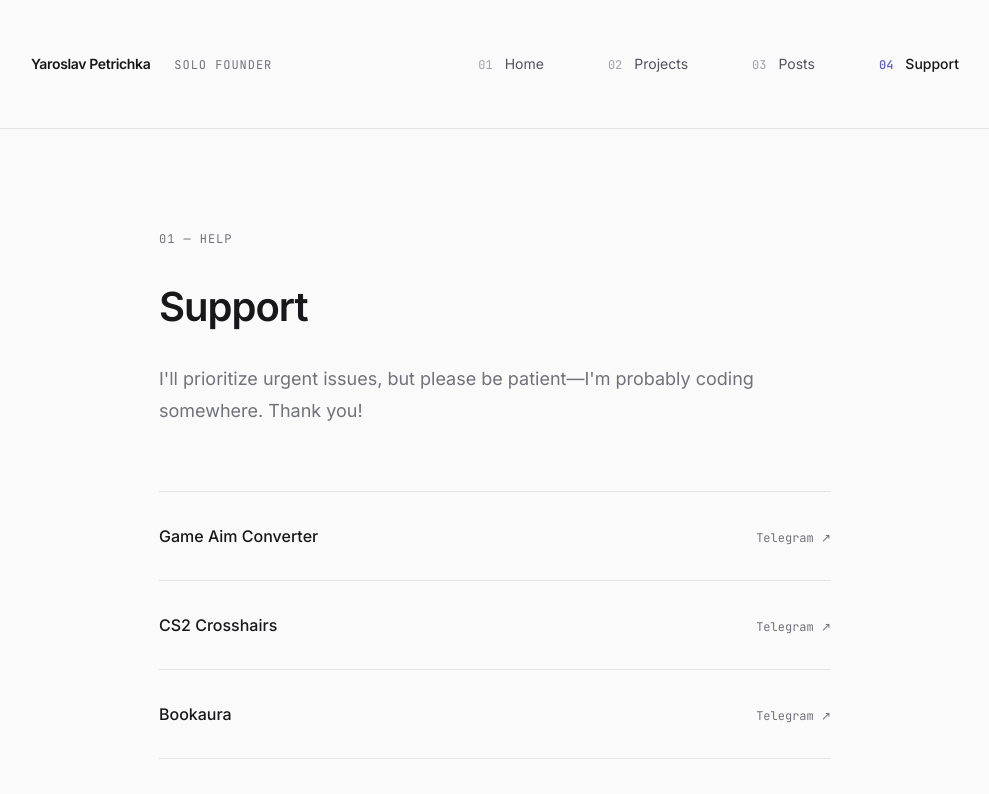
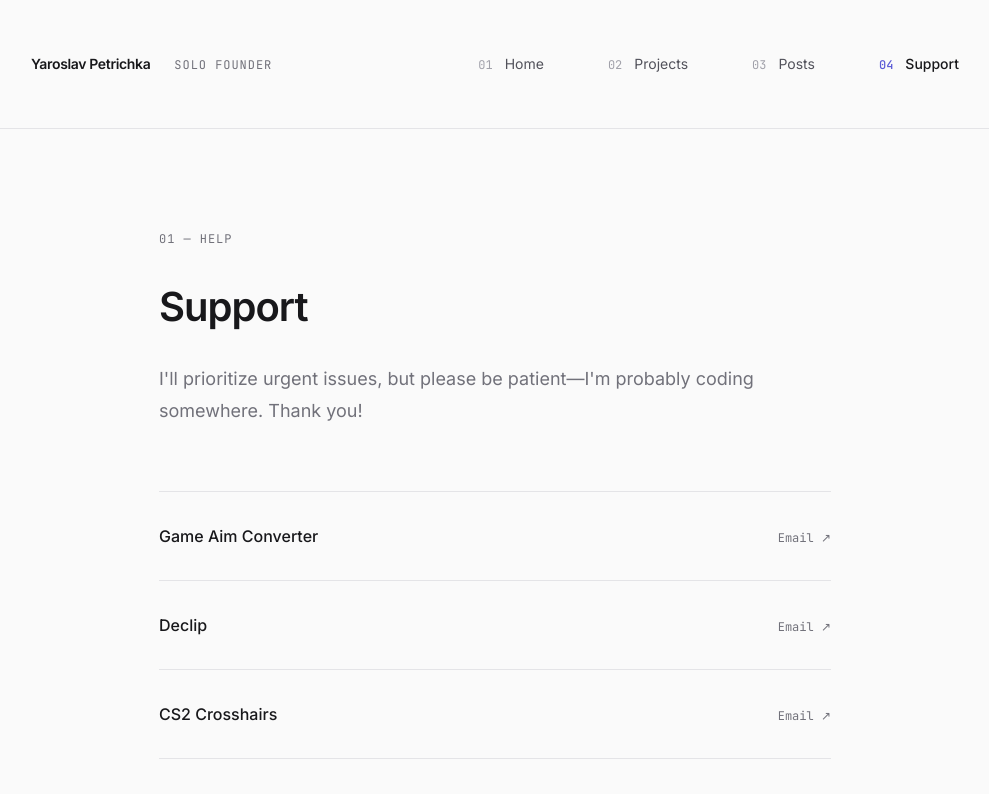
Before and after one commit to yapetrichka/blog, a Next.js app in the folder blog-nextjs/: page /support in a window 1280 px wide. Shown: the top 794 px of the page, without its empty margins (145-1134 px from the left). Built offline with nearby package versions, Linux system fonts and the light colour scheme.

Commit message:
feat: Add Declip to support and switch the support links to email
Each row now opens a mailto to the address in site.config with a
per-app subject, e.g. "Declip Support", instead of a Telegram channel.

```diff
--- a/blog-nextjs/src/app/support/page.tsx
+++ b/blog-nextjs/src/app/support/page.tsx
@@ -1,41 +1,26 @@
 import type { Metadata } from 'next'
+import siteConfig from '@/site.config'
 
 export const metadata: Metadata = {
   title: 'Support | Yaroslav Petrichka',
-  description: "Get support for Game Aim Converter, CS2 Crosshairs, Bookaura, and Univerter. I'll prioritize urgent issues, but please be patient—I'm probably coding somewhere. Thank you!",
+  description: "Get support for Game Aim Converter, Declip, CS2 Crosshairs, Bookaura, and Univerter. I'll prioritize urgent issues, but please be patient—I'm probably coding somewhere. Thank you!",
   openGraph: {
     title: 'Support | Yaroslav Petrichka',
-    description: "Get support for Game Aim Converter, CS2 Crosshairs, Bookaura, and Univerter.",
+    description: "Get support for Game Aim Converter, Declip, CS2 Crosshairs, Bookaura, and Univerter.",
     type: 'website'
   }
 }
 
 const supportLinks = [
-  {
-    id: 'game-aim-converter',
-    name: 'Game Aim Converter',
-    channel: 'Telegram Support',
-    url: 'https://t.me/game_aim_converter'
-  },
-  {
-    id: 'cs2-crosshairs',
-    name: 'CS2 Crosshairs',
-    channel: 'Telegram Support',
-    url: 'https://t.me/cs_crosshairs'
-  },
-  {
-    id: 'bookaura',
-    name: 'Bookaura',
-    channel: 'Telegram Support',
-    url: 'https://t.me/reading_tracker_bookaura'
-  },
-  {
-    id: 'univerter',
-    name: 'Univerter',
-    channel: 'Telegram Support',
-    url: 'https://t.me/unit_m_converter'
-  }
+  { id: 'game-aim-converter', name: 'Game Aim Converter' },
+  { id: 'declip', name: 'Declip' },
+  { id: 'cs2-crosshairs', name: 'CS2 Crosshairs' },
+  { id: 'bookaura', name: 'Bookaura' },
+  { id: 'univerter', name: 'Univerter' }
 ]
+
+const mailtoFor = (name: string) =>
+  `mailto:${siteConfig.social.email}?subject=${encodeURIComponent(`${name} Support`)}`
 
 export default function SupportPage() {
   return (
@@ -55,16 +40,14 @@ export default function SupportPage() {
         {supportLinks.map((item) => (
           <li key={item.id} id={item.id} className="scroll-mt-20">
             <a
-              href={item.url}
-              target="_blank"
-              rel="noopener noreferrer"
+              href={mailtoFor(item.name)}
               className="group flex items-baseline justify-between py-4 border-t border-border-primary"
             >
               <h3 className="text-base font-medium text-gray-900 group-hover:text-accent-primary transition-colors duration-200">
                 {item.name}
               </h3>
               <span className="font-mono text-xs text-gray-500">
-                Telegram{' '}
+                Email{' '}
                 <span className="group-hover:text-accent-primary transition-colors duration-200">
                   ↗
                 </span>
```
